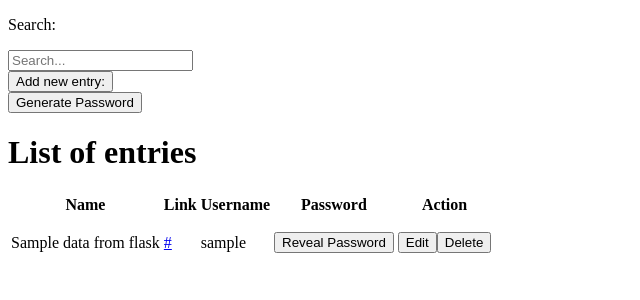
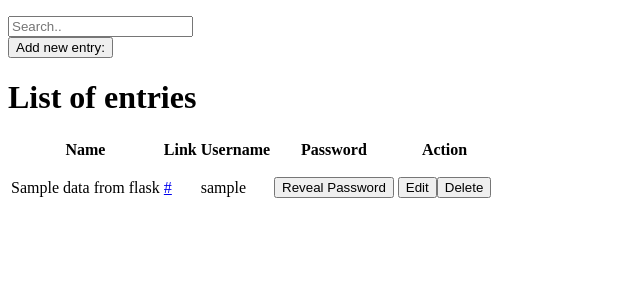
Before and after one commit to Mariuszix/cs50-final-project, a Flask app: template templates/index.html in a window 1280 px wide. Shown: the part 34-334 px from the top of the page, without its empty margins (0-640 px from the left). Run offline with Flask 2, Linux system fonts and the light colour scheme; the template is opened without the code that fills it: most values are stand-ins (such as "Sample title", 1, 10 or a date in 2020); some libraries are stand-ins or nearby versions.

Commit message:
cs50-final

```diff
--- a/app.py
+++ b/app.py
@@ -82,9 +82,7 @@ def delete():
     db = SQL("sqlite:///passwordmanager.db")
     data = request.get_json(force="True")
 
-    print(data)
     response = db.execute("DELETE FROM data WHERE id = :id", id=data)
-    print(response)
 
     return "ok", 200
 
@@ -102,7 +100,6 @@ def edit():
     link = data['link']
     username = data['username']
     password = data['hash']
-    print(data)
 
     db.execute("UPDATE data SET name = :name, link = :link, username = :username, hash = :hash WHERE id = :id",
                name=name, link=link, username=username, hash=password, id=id_entry)
@@ -119,9 +116,11 @@ def index():
 
     if request.method == "GET":
         data = db.execute(
-            "SELECT * FROM data WHERE user_id=:user_id", user_id=user_id)
+            "SELECT * FROM data WHERE user_id=:user_id ORDER BY name", user_id=user_id)
         data_json = data
         password = session["user_pass"]
+
+        print(data)
 
         return render_template("index.html", dataFromFlask=data_json, dataR=password)
 
@@ -137,10 +136,8 @@ def index():
 
         for dat in data:
             if name == dat['name'] or link == dat['link']:
-                print("is in there")
+
                 return "duplicate", 409
-            else:
-                print("not here")
 
         db.execute("INSERT INTO data (user_id, name, link, username, hash) VALUES (:user_id, :name, :link, :username, :hash)",
                    user_id=user_id, name=name, link=link, username=username, hash=password)
--- a/static/css/style.css
+++ b/static/css/style.css
@@ -24,3 +24,8 @@ td {
   border: 2px solid rgb(105, 105, 105);
   border-top: none;
 }
+
+.error-p {
+  color: rgb(218, 42, 42);
+  font-size: 11px;
+}
--- /dev/null
+++ b/static/js/buttonsFuncs.js
@@ -0,0 +1,195 @@
+// Select the button that generates a random password
+const genButton2 = document.querySelector("#generator2");
+//Listen to the "generate" button and generate random password when clicked.
+
+// rowInEdit will keep track so that only 1 row in edit at one time.
+let rowInEdit = false;
+
+function generatePassword2(elm) {
+  let password;
+  let row = elm.parentElement.parentElement;
+  let passFieldInEdit = row.querySelector(".in-edit");
+  password = generatePass(18);
+  passFieldInEdit.value = password;
+}
+//Change td to inputs ready for editing
+function trToInput(elm) {
+  let theInput = document.createElement("input");
+  theInput.classList.add("artificial-input");
+  if (elm.querySelector(".password2")) {
+    theInput.classList.add("in-edit");
+  }
+
+  theInput.value = elm.innerText;
+  elm.parentNode.insertBefore(theInput, elm);
+  elm.classList.add("is-hidden");
+}
+
+//Change inputs back to td
+function inputToTd(elm, data) {
+  let inputField = elm.parentNode.querySelector(".artificial-input");
+  elm.innerHTML = data;
+  inputField.remove();
+  elm.classList.remove("is-hidden");
+}
+
+async function deleteOnClick(elm) {
+  //First prompt the user for confirmation of deletion and password
+
+  pw_prompt({
+    lm: "Please enter your password to confirm:",
+    callback: async function (password) {
+      if (rx === password) {
+        let row = elm.parentElement.parentElement;
+        let name = row.querySelector("td");
+        let entryId = name.getAttribute("data-entry-id");
+
+        //Send the Id to the back
+        let response = await fetch("/delete", {
+          method: "POST",
+          body: JSON.stringify(entryId),
+        });
+        if (response.status == 200) {
+          console.log("Succesfully deleted");
+          // Reload the page
+          location.reload();
+        } else {
+          console.log("Error deleting, code not 200");
+        }
+      } else {
+        response = false;
+        alert("Access denied!");
+      }
+    },
+  });
+
+  //Get the entry id that needs to be used to delete the entry in DB
+}
+
+function cancelOnClick(elm) {
+  let row = elm.parentElement.parentElement;
+  //In case the cancel is pressed
+  let name = row.querySelector(".name-search");
+  let link = row.querySelector(".link-search");
+  let username = row.querySelector(".username-td");
+  let password = row.querySelector(".password-td");
+  let editButton = row.querySelector(".edit-button");
+  let delButton = row.querySelector(".delete-button");
+  let saveButton = row.querySelector(".save-button");
+  let canButton = row.querySelector(".cancel-button");
+  //Make all the inputs back "td" with the old values
+  //Name
+  inputToTd(name, oldData["name"]);
+  //Link
+  inputToTd(link, oldData["link"]);
+  //username
+  inputToTd(username, oldData["username"]);
+  //password
+  inputToTd(password, oldData["password"]);
+
+  //Hide edit and delete buttons and show save and cancel
+  editButton.classList.remove("is-hidden");
+  delButton.classList.remove("is-hidden");
+  saveButton.classList.add("is-hidden");
+  canButton.classList.add("is-hidden");
+  genButton2.classList.add("is-hidden");
+
+  rowInEdit = false;
+}
+
+function editOnClick(elm) {
+  if (rowInEdit) {
+    alert("You can only edit one entry at a time");
+    return;
+  }
+
+  let row = elm.parentElement.parentElement;
+
+  //Ask fot the password and reveal password
+  let passButt = row.querySelector(".reveal-button");
+  if (passButt) {
+    alert("You must reveal the password before editing the entry");
+  } else {
+    //Select all the data fields to be changed into inputs.
+    let name = row.querySelector(".name-search");
+    let link = row.querySelector(".link-search");
+    let username = row.querySelector(".username-td");
+    let password = row.querySelector(".password-td");
+    let editButton = row.querySelector(".edit-button");
+    let delButton = row.querySelector(".delete-button");
+    let saveButton = row.querySelector(".save-button");
+    let canButton = row.querySelector(".cancel-button");
+    let genButton = row.querySelector(".generate-button");
+
+    rowInEdit = true;
+
+    //Name
+    trToInput(name);
+    //Link
+    trToInput(link);
+    //username
+    trToInput(username);
+    //password
+    trToInput(password);
+
+    //Hide edit and delete buttons and show save and cancel
+    editButton.classList.add("is-hidden");
+    delButton.classList.add("is-hidden");
+    saveButton.classList.remove("is-hidden");
+    canButton.classList.remove("is-hidden");
+    genButton.classList.remove("is-hidden");
+
+    //Save the old data in the inputs before adding a event listener
+    const oldData = {};
+
+    oldData["name"] = name.innerText.trim();
+    oldData["link"] = link.innerText.trim();
+    oldData["username"] = username.innerText.trim();
+    oldData["password"] = password.innerText.trim();
+    //Spaces not allowed in the begining or end of password
+  }
+}
+
+async function saveOnlclick(elm) {
+  rowInEdit = true;
+  const dataEdited = {};
+  row = elm.parentElement.parentElement;
+
+  //Get the data from the inputs and back it in an object
+  let id = row.querySelector(".name-search").getAttribute("data-entry-id");
+
+  let name = row.querySelector(".artificial-input").value;
+  inputToTd(row.querySelector(".name-search"), name);
+
+  let link = row.querySelector(".artificial-input").value;
+  inputToTd(row.querySelector(".link-search"), link);
+
+  let username = row.querySelector(".artificial-input").value;
+  inputToTd(row.querySelector(".username-td"), username);
+
+  let password = crypt.encrypt(row.querySelector(".artificial-input").value);
+  inputToTd(
+    row.querySelector(".password-td"),
+    row.querySelector(".artificial-input").value
+  );
+
+  dataEdited["id"] = id;
+  dataEdited["name"] = name;
+  dataEdited["link"] = link;
+  dataEdited["username"] = username;
+  dataEdited["hash"] = password;
+  let genButton = row.querySelector(".generate-button");
+  genButton.classList.add("is-hidden");
+
+  let response = await fetch("/edit", {
+    method: "POST",
+    body: JSON.stringify(dataEdited),
+  });
+
+  if (response.status == 200) {
+    console.log("succesfull");
+    location.reload();
+  } else {
+    alert("Error");
+  }
+}
--- a/static/js/script.js
+++ b/static/js/script.js
@@ -1,13 +1,13 @@
 // Select formular
 const formElem = document.querySelector("#formElem");
+
+// Select the button that generates a random password
+const genButton = document.querySelector("#generator");
 
 // Select table
 const table = document.querySelector("#list-entries");
 
 const tableBody = document.querySelector("tbody");
-
-// Select the button that generates a random password
-const genButton = document.querySelector("#generator");
 
 // Select the password field
 const passField = document.querySelector("#password");
@@ -18,6 +18,9 @@ const search = document.querySelector("#search-bar");
 //Select the new-entry button
 const newEntry = document.querySelector("#add-entry");
 
+//Select submit button
+const submitButton = document.querySelector("#submit");
+
 //Select the edit and delete button
 let edits = document.querySelectorAll(".edit-button");
 
@@ -26,65 +29,8 @@ let deleteButtons = document.querySelectorAll(".delete-button");
 if (newEntry) {
   newEntry.addEventListener("click", () => {
     formElem.classList.remove("is-hidden");
+    genButton.classList.remove("is-hidden");
   });
-}
-
-//Search in the page
-let searchResults;
-if (search) {
-  search.addEventListener("keyup", () => {
-    //Clear the Results
-    if (searchResults) {
-      searchResults.innerHTML = "";
-    }
-    // Minimum 2 letters for the search to happen
-    if (search.value.length > 1) {
-      const toDisplay = [];
-      let timeoutId;
-      if (timeoutId) {
-        clearTimeout(timeoutId);
-      }
-      timeoutId = setTimeout(function () {
-        let names = document.querySelectorAll(".name-search");
-        let links = document.querySelectorAll(".link-search");
-
-        //loop over the Name row
-        for (let i = 0; i < names.length; i++) {
-          // If you find the search string in the name
-          if (
-            names[i].innerHTML
-              .toLowerCase()
-              .includes(search.value.toLowerCase()) ||
-            links[i].innerHTML
-              .toLowerCase()
-              .includes(search.value.toLowerCase())
-          ) {
-            //Add the row where the name was found.
-            if (!toDisplay.includes([table.rows[i + 1].innerHTML])) {
-              toDisplay.push([table.rows[i + 1].innerHTML]);
-            }
-          }
-        }
-
-        //Add results on the page
-        searchResults = document.querySelector("#search-results");
-
-        if (toDisplay.length > 0) {
-          searchResults.innerHTML = "";
-          for (let i = 0; i < toDisplay.length; i++) {
-            searchResults.innerHTML += `<div><td>${toDisplay[i]}</td></div>`;
-            if (!search.value) {
-              searchResults.innerHTML = "";
-            }
-          }
-        } else {
-          searchResults.innerHTML = "No results Found";
-        }
-
-      }, 500);
-    }
-  });
-
 }
 
 //If we are on the index page where #formElem is.
@@ -129,6 +75,7 @@ if (formElem) {
 
       //Add the new entry in the view.
       formElem.classList.add("is-hidden");
+      genButton.classList.add("is-hidden");
     }
   };
 }
@@ -136,13 +83,12 @@ if (formElem) {
 //Listen to the "generate" button and generate random password when clicked.
 if (genButton) {
   genButton.addEventListener("click", function () {
-    let password = generatePass(18);
-    const passField2 = document.querySelector("#password2");
-    if (passField2) {
-      passField2.innerHTML = password;
-    }
+    let password;
+    let passFieldInEdit = document.querySelector("#password");
 
-    passField.value = password;
+    password = generatePass(18);
+    passFieldInEdit.value = password;
+    checkPassField();
   });
 }
 
@@ -151,7 +97,7 @@ function htmlActivate(elm) {
   let passwordX = crypt.decrypt(elm.querySelector(".is-hidden").innerHTML);
 
   changeText = () => {
-    elm.outerHTML = `<p id="password2">${passwordX}</p>`;
+    elm.outerHTML = `<p class="password2">${passwordX}</p>`;
   };
   //Check password
   pw_prompt({
@@ -195,166 +141,52 @@ combineArrays = (first, second) => {
   }, {});
 };
 
-//Change td to inputs ready for editing
-function trToInput(elm) {
-  let theInput = document.createElement("input");
-  theInput.classList.add("artificial-input");
-  theInput.value = elm.innerText;
-  elm.parentNode.insertBefore(theInput, elm);
-  elm.classList.add("is-hidden");
+{
+  /* <div class="err-msg" id="passError"></div>; */
 }
 
-//Change inputs back to td
-function inputToTd(elm, data) {
-  let inputField = elm.parentNode.querySelector(".artificial-input");
-  elm.innerHTML = data;
-  inputField.remove();
-  elm.classList.remove("is-hidden");
+passField.addEventListener("keyup", checkPassField);
+
+function checkPassField() {
+  let input = passField.value;
+  console.log(input);
+  let msgBox;
+  if (msgBox) {
+    msgBox.innerHTML = "";
+  }
+  msgBox = document.querySelector("#passError");
+  if (input.slice(0, 1) == " " || input.slice(-1) == " " || input.length < 8) {
+    submitButton.disabled = true;
+    setTimeout(function () {
+      msgBox.innerHTML = `
+      <p class="error-p">Password must be at least 8 characters long. Should not begin or end with 'space'.</p>
+      `;
+    }, 300);
+  } else {
+    submitButton.disabled = false;
+    msgBox.innerHTML = "";
+  }
 }
 
-//In this section the editing and deleting of the entries will be handle.
-function activateEditDelete() {
-  edits = document.querySelectorAll(".edit-button");
-  deleteButtons = document.querySelectorAll(".delete-button");
-  //For edit
-  edits.forEach((edit) => {
-    edit.addEventListener("click", function () {
-      let row = this.parentElement.parentElement;
-      //Ask fot the password and reveal password
-      let passButt = row.querySelector(".reveal-button");
-      if (passButt) {
-        alert("You must reveal the password before editing the entry");
-      } else {
-        //Select all the data fields to be changed into inputs.
-        let name = row.querySelector(".name-search");
-        let link = row.querySelector(".link-search");
-        let username = row.querySelector(".username-td");
-        let password = row.querySelector(".password-td");
-        let editButton = row.querySelector(".edit-button");
-        let delButton = row.querySelector(".delete-button");
-        let saveButton = row.querySelector(".save-button");
-        let canButton = row.querySelector(".cancel-button");
+function searchFunc() {
+  let input, filter, names, nameText, i, linkText;
 
-        //Name
-        trToInput(name);
-        //Link
-        trToInput(link);
-        //username
-        trToInput(username);
-        //password
-        trToInput(password);
+  input = document.querySelector("#mySearch");
+  filter = input.value.toLowerCase();
+  body = document.querySelector("tbody");
+  names = document.querySelectorAll(".name-search");
+  link = document.querySelectorAll(".link-search");
 
-        //Hide edit and delete buttons and show save and cancel
-        editButton.classList.add("is-hidden");
-        delButton.classList.add("is-hidden");
-        saveButton.classList.remove("is-hidden");
-        canButton.classList.remove("is-hidden");
+  for (i = 0; i < names.length; i++) {
+    nameText = names[i].innerHTML;
+    linkText = link[i].innerHTML;
 
-        //Save the old data in the inputs before adding a event listener
-        const oldData = {};
-
-        oldData["name"] = name.innerText.trim();
-        oldData["link"] = link.innerText.trim();
-        oldData["username"] = username.innerText.trim();
-        oldData["password"] = password.innerText.trim();
-        //Spaces not allowed in the begining or end of password
-
-        //In case the cancel is pressed
-        canButton.addEventListener("click", () => {
-          //Make all the inputs back "td" with the old values
-          //Name
-          inputToTd(name, oldData["name"]);
-          //Link
-          inputToTd(link, oldData["link"]);
-          //username
-          inputToTd(username, oldData["username"]);
-          //password
-          inputToTd(password, oldData["password"]);
-
-          //Hide edit and delete buttons and show save and cancel
-          editButton.classList.remove("is-hidden");
-          delButton.classList.remove("is-hidden");
-          saveButton.classList.add("is-hidden");
-          canButton.classList.add("is-hidden");
-        });
-
-        //When the save button is pressed
-        saveButton.addEventListener("click", async () => {
-          const dataEdited = {};
-          row = this.parentElement.parentElement;
-
-          //Get the data from the inputs and back it in an object
-          let id = row
-            .querySelector(".name-search")
-            .getAttribute("data-entry-id");
-
-          name = row.querySelector(".artificial-input").value;
-          inputToTd(row.querySelector(".name-search"), name);
-
-          link = row.querySelector(".artificial-input").value;
-          inputToTd(row.querySelector(".link-search"), link);
-
-          username = row.querySelector(".artificial-input").value;
-          inputToTd(row.querySelector(".username-td"), username);
-
-          password = crypt.encrypt(
-            row.querySelector(".artificial-input").value
-          );
-          inputToTd(
-            row.querySelector(".password-td"),
-            row.querySelector(".artificial-input").value
-          );
-
-          dataEdited["id"] = id;
-          dataEdited["name"] = name;
-          dataEdited["link"] = link;
-          dataEdited["username"] = username;
-          dataEdited["hash"] = password;
-
-          let response = await fetch("/edit", {
-            method: "POST",
-            body: JSON.stringify(dataEdited),
-          });
-
-          if (response.status == 200) {
-            console.log("succesfull");
-            location.reload();
-          } else {
-            alert("Error");
-          }
-        });
-      }
-    });
-  });
-
-  //For delete
-  deleteButtons.forEach((but) => {
-    but.addEventListener("click", async function () {
-      //First prompt the user for confirmation of deletion and password
-
-      // @TODO
-
-      //Get the entry id that needs to be used to delete the entry in DB
-      let row = this.parentElement.parentElement;
-      let name = row.querySelector("td");
-      let entryId = name.getAttribute("data-entry-id");
-
-      //Send the Id to the back
-      let response = await fetch("/delete", {
-        method: "POST",
-        body: JSON.stringify(entryId),
-      });
-      if (response.status == 200) {
-        console.log("Succesfully deleted");
-        // Reload the page
-        location.reload();
-      } else {
-        console.log("Error deleting, code not 200");
-      }
-    });
-  });
+    if (nameText.toLowerCase().indexOf(filter) > -1) {
+      names[i].parentElement.style.display = "";
+    } else if (linkText.toLowerCase().indexOf(filter) > -1) {
+      names[i].parentElement.style.display = "";
+    } else {
+      names[i].parentElement.style.display = "none";
+    }
+  }
 }
-
-if (deleteButtons) {
-  activateEditDelete();
-}
--- a/templates/base.html
+++ b/templates/base.html
@@ -13,6 +13,7 @@
       rel="stylesheet"
       href="{{ url_for('static', filename='css/stylepop.css') }}"
     />
+
   </head>
   <body>
     <header>
@@ -21,7 +22,9 @@
     {% block main %} {% endblock%}
 
     <footer></footer>
-
+    <script src="{{ url_for('static', filename='js/crypt.js') }}"></script>
+    <script src="{{ url_for('static', filename='js/passgen.js') }}"></script>
+    <script src="{{ url_for('static', filename='js/buttonsFuncs.js') }}"></script>
     <script src="https://cdnjs.cloudflare.com/ajax/libs/crypto-js/4.0.0/crypto-js.min.js"></script>
     <script src="{{ url_for('static', filename='js/popup.js') }}"></script>
     <script src="{{ url_for('static', filename='js/script.js') }}"></script>
--- a/templates/index.html
+++ b/templates/index.html
@@ -3,9 +3,13 @@
 <script>
   const clmT = "{{ dataR }}";
 </script>
-<p>Search:</p>
-<input id="search-bar" class="search-bar" type="text" placeholder="Search..." />
-<div id="search-results"></div>
+<input
+  type="text"
+  id="mySearch"
+  onkeyup="searchFunc()"
+  placeholder="Search.."
+  title="Type in a category"
+/>
 
 <div><button id="add-entry">Add new entry:</button></div>
 
@@ -24,6 +28,7 @@
     type="text"
     name="link"
     placeholder="http://link"
+    value="http://"
   />
   <input
     id="username"
@@ -34,6 +39,7 @@
     required
   />
   <input
+    class="in-edit"
     id="password"
     autocomplete="off"
     type="text"
@@ -41,10 +47,11 @@
     name="password"
     placeholder="Password"
   />
+  <div class="err-msg" id="passError"></div>
   <input id="submit" type="submit" value="Submit" />
 </form>
 
-<button id="generator">Generate Password</button>
+<button id="generator" class="is-hidden">Generate Password</button>
 {% if dataFromFlask %}
 <h1>List of entries</h1>
 <div>
@@ -78,10 +85,23 @@
           </button>
         </td>
         <td>
-          <button class="edit-button">Edit</button
-          ><button class="delete-button">Delete</button>
-          <button class="save-button is-hidden">Save</button>
-          <button class="cancel-button is-hidden">Cancel</button>
+          <button class="edit-button" onclick="editOnClick(this)">Edit</button
+          ><button class="delete-button" onclick="deleteOnClick(this)">
+            Delete
+          </button>
+          <button class="save-button is-hidden" onclick="saveOnlclick(this)">
+            Save
+          </button>
+          <button class="cancel-button is-hidden" onclick="cancelOnClick(this)">
+            Cancel
+          </button>
+          <button
+            onclick="generatePassword2(this)"
+            id="generator2"
+            class="generate-button is-hidden"
+          >
+            Generate Password
+          </button>
         </td>
       </tr>
       {% endfor %}
@@ -89,7 +109,4 @@
   </table>
 </div>
 
-<script src="{{ url_for('static', filename='js/crypt.js') }}"></script>
-
-<script src="{{ url_for('static', filename='js/passgen.js') }}"></script>
 {% endblock %}
```
Also changed, not shown: passwordmanager.db.
